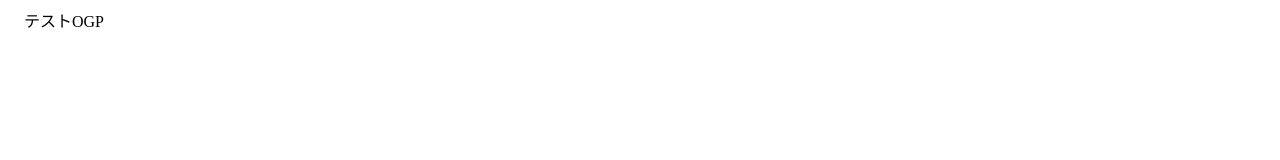
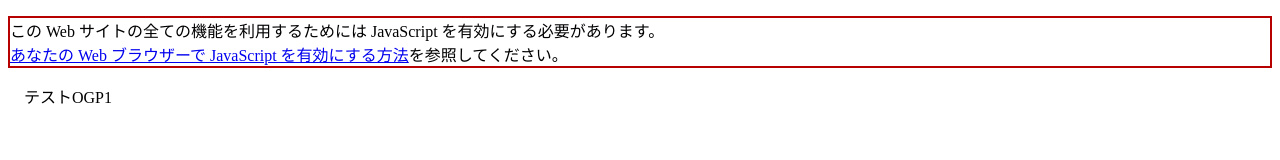
Before and after one commit to brucelee3817/brucelee3817.github.io, a plain HTML site: page index.html in a window 1280 px wide. Drawn offline with Linux system fonts and the light colour scheme.

Commit message:
Update index.html

```diff
--- a/index.html
+++ b/index.html
@@ -27,6 +27,21 @@
 <meta name="twitter:site" content="">
 </head>
 <body>
-    テストOGP
+    <div class="u-p5 u-pr10 u-pl10">
+        <p class="c-noscript c-text l-inner u-p5 u-pr10 u-pl10 u-fc__red -bold"><span>この Web サイトの全ての機能を利用するためには JavaScript を有効にする必要があります。
+            <br><a class="c-link" href="//www.enable-javascript.com/ja/" target="_blank">あなたの Web ブラウザーで JavaScript を有効にする方法</a>を参照してください。</span></p>
+    </div>
+    <style>
+        .c-noscript {
+            border: 2px solid #b70000;
+        }
+        .l-header {
+            position: static!important;
+        }
+        .l-header + .l-main {
+            padding-top: 0!important;
+        }
+    </style>
+    テストOGP1
 </body>
 </html>
```
